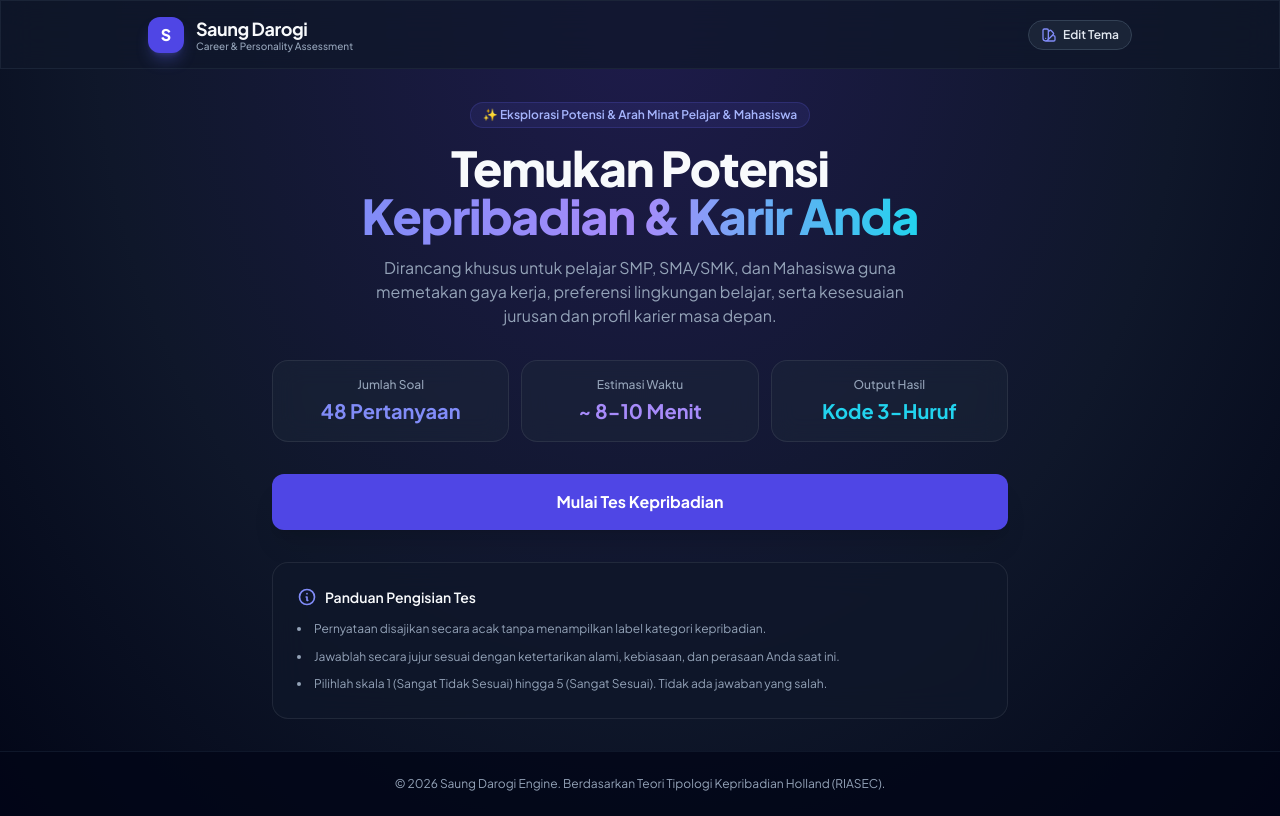
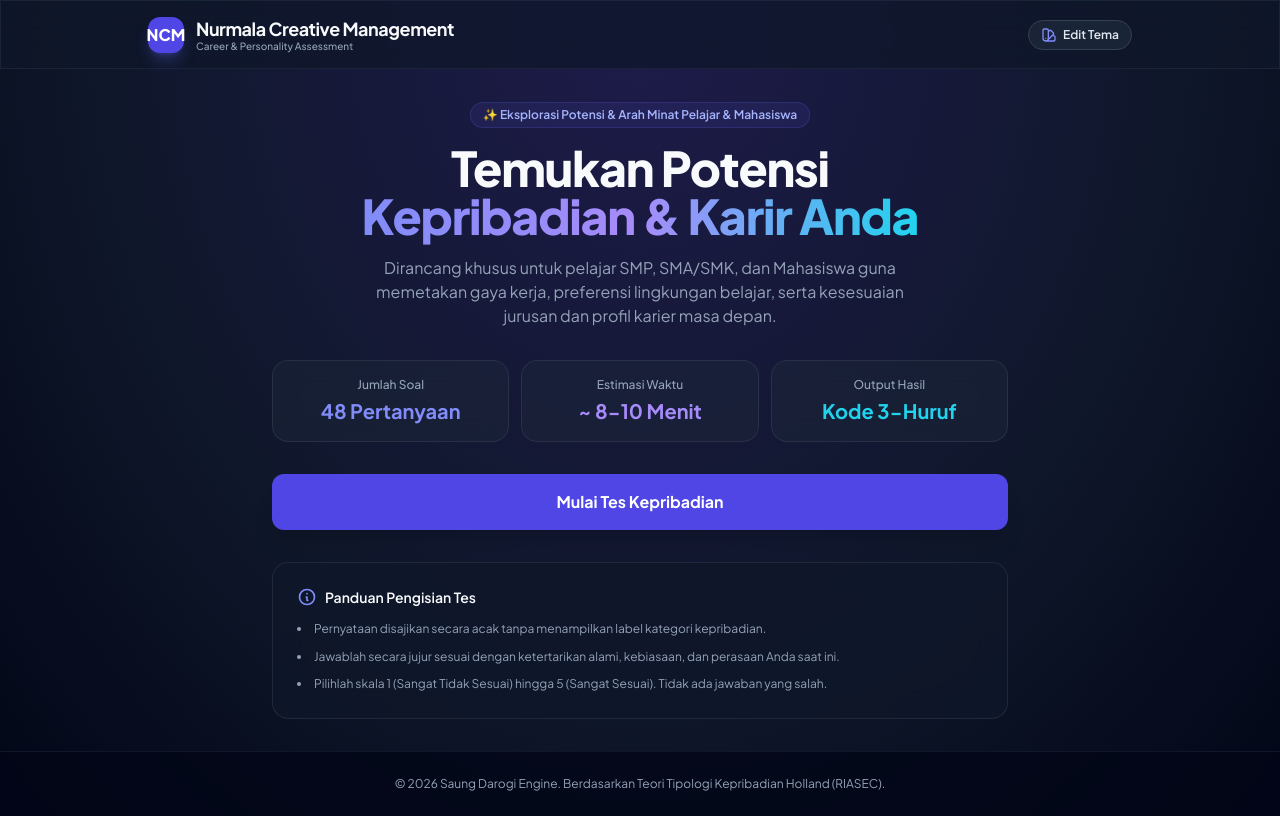
Before and after one commit to kidarogi/tes_kepribadian, a plain HTML site: page index.html in a window 1280 px wide. Drawn offline with nearby package versions, Linux system fonts and the light colour scheme.

Commit message:
Update index.html

```diff
--- a/index.html
+++ b/index.html
@@ -97,10 +97,10 @@
         <div class="max-w-5xl mx-auto px-5 py-3.5 flex justify-between items-center">
             <div class="flex items-center gap-3">
                 <div class="w-9 h-9 bg-indigo-600 rounded-xl flex items-center justify-center font-extrabold text-white shadow-lg shadow-indigo-500/30">
-                    S
+                    NCM
                 </div>
                 <div>
-                    <span class="font-bold text-lg tracking-tight text-main-color">Saung Darogi</span>
+                    <span class="font-bold text-lg tracking-tight text-main-color">Nurmala Creative Management</span>
                     <span class="block text-[10px] text-muted-color -mt-1 font-medium">Career & Personality Assessment</span>
                 </div>
             </div>
```
